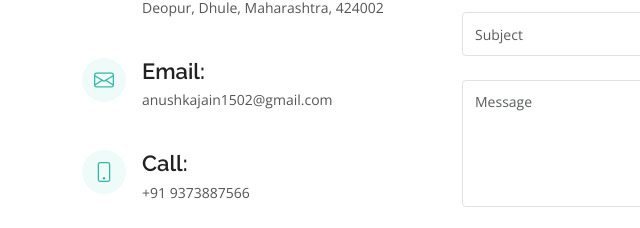
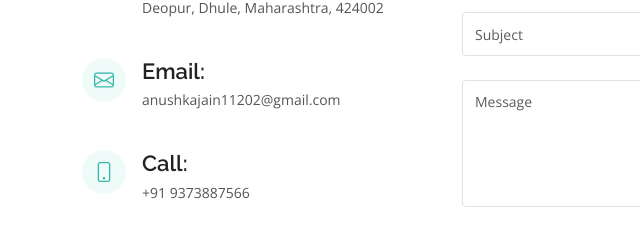
Before and after one commit to Anushka1502/portfolio, a plain HTML site: page contact.html in a window 1280 px wide. Shown: the part 708-936 px from the top of the page, 0-640 px from the left. Drawn offline with nearby package versions, Linux system fonts and the light colour scheme.

Commit message:
Update contact.html

```diff
--- a/contact.html
+++ b/contact.html
@@ -88,7 +88,7 @@
               <div class="email">
                 <i class="bi bi-envelope"></i>
                 <h4>Email:</h4>
-                <p>anushkajain1502@gmail.com</p>
+                <p>anushkajain11202@gmail.com</p>
               </div>
 
               <div class="phone">
```
